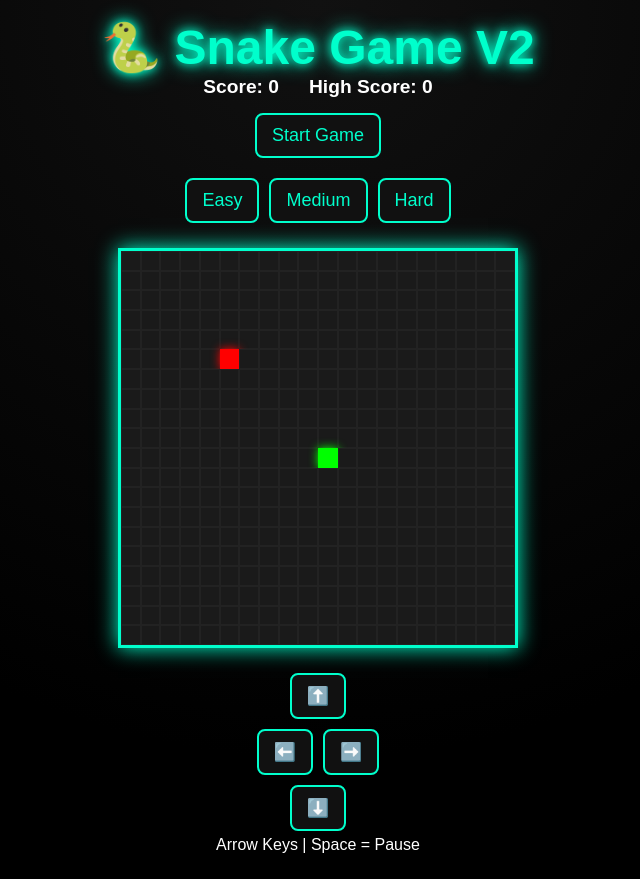
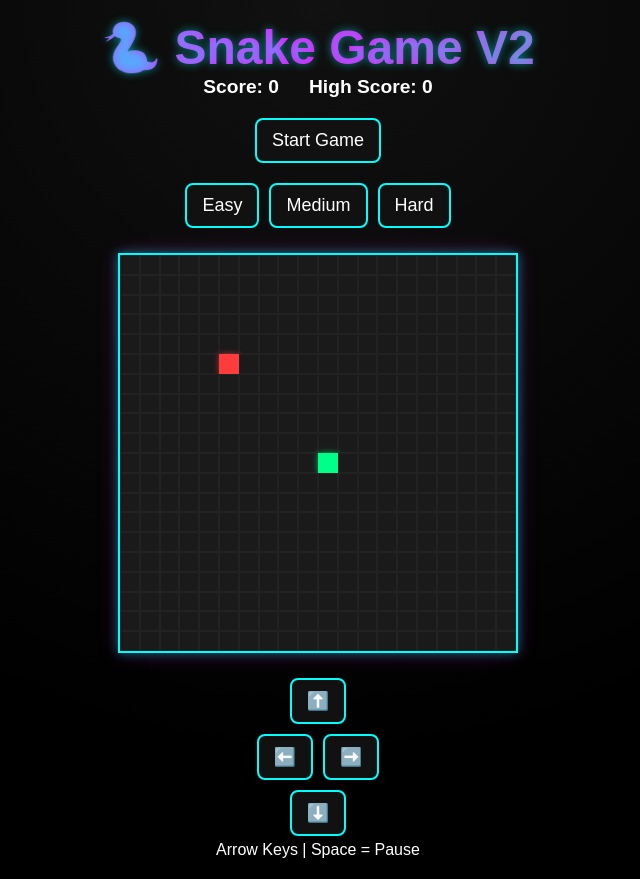
Before and after one commit to phwarat0212-netizen/reactweb, a React app: page / in a window 1280 px wide. Shown: the whole page, without its empty margins (322-962 px from the left). Built offline with nearby package versions, Linux system fonts and the light colour scheme; the HTML template or start-up script is replaced by a standard one.

Commit message:
update snake game4.2.7

```diff
--- a/src/App.css
+++ b/src/App.css
@@ -5,8 +5,8 @@
 }
 
 html, body {
-  background: #000000;
-  color: #ffffff;
+  background: #000;
+  color: #fff;
   min-height: 100vh;
 }
 
@@ -16,26 +16,29 @@ html, body {
   font-family: Arial, sans-serif;
   min-height: 100vh;
   background: radial-gradient(circle at top, #111 0%, #000 70%);
-  color: #fff;
   padding: 20px;
 }
 
 /* title */
 h1 {
   font-size: 3rem;
-  color: #00ffcc;
-  text-shadow: 0 0 10px #00ffcc, 0 0 20px #00ffcc;
+  background: linear-gradient(90deg, #00ffff, #ff00ff, #00ff88);
+  -webkit-background-clip: text;
+  -webkit-text-fill-color: transparent;
+  text-shadow: 0 0 8px rgba(0,255,255,0.5);
 }
 
+/* scoreboard */
 .scoreboard {
   display: flex;
   justify-content: center;
   gap: 30px;
-  margin-bottom: 10px;
+  margin-bottom: 15px;
   font-weight: bold;
   font-size: 1.2rem;
 }
 
+/* board */
 .board {
   display: grid;
   width: 90vw;
@@ -43,43 +46,51 @@ h1 {
   aspect-ratio: 1;
   margin: 20px auto;
   background: #111;
-  border: 3px solid #00ffcc;
-  box-shadow: 0 0 20px #00ffcc;
+  border: 2px solid #00ffff;
+  box-shadow:
+    0 0 10px rgba(0,255,255,0.4),
+    0 0 20px rgba(255,0,255,0.2);
 }
 
+/* cell */
 .cell {
   background: #1a1a1a;
   border: 1px solid #222;
 }
 
+/* snake */
 .snake {
-  background: #00ff00;
-  box-shadow: 0 0 10px #00ff00;
+  background: #00ff88;
+  box-shadow: 0 0 6px rgba(0,255,136,0.6);
 }
 
+/* food */
 .food {
-  background: red;
-  box-shadow: 0 0 10px red;
+  background: #ff3c3c;
+  box-shadow: 0 0 6px rgba(255,60,60,0.6);
 }
 
+/* controls */
 .controls {
   margin-top: 15px;
 }
 
+/* buttons */
 button {
   font-size: 18px;
   margin: 5px;
   padding: 10px 15px;
   background: #111;
-  color: #00ffcc;
-  border: 2px solid #00ffcc;
+  color: #fff;
+  border: 2px solid #00ffff;
   border-radius: 8px;
   cursor: pointer;
   transition: 0.3s;
 }
 
 button:hover {
-  background: #00ffcc;
-  color: #000;
-  box-shadow: 0 0 15px #00ffcc;
+  border-color: #ff00ff;
+  box-shadow:
+    0 0 8px rgba(255,0,255,0.6),
+    0 0 15px rgba(0,255,255,0.4);
 }
```
